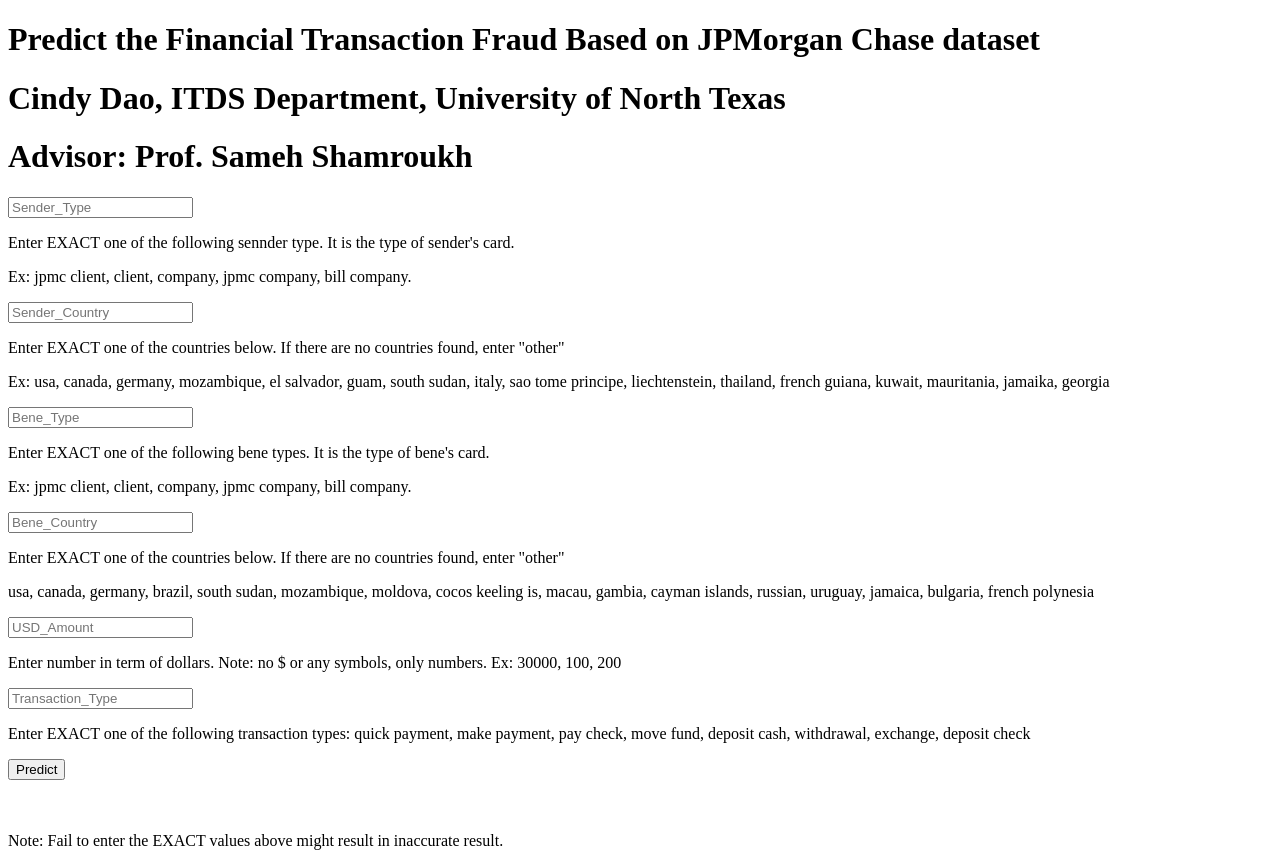
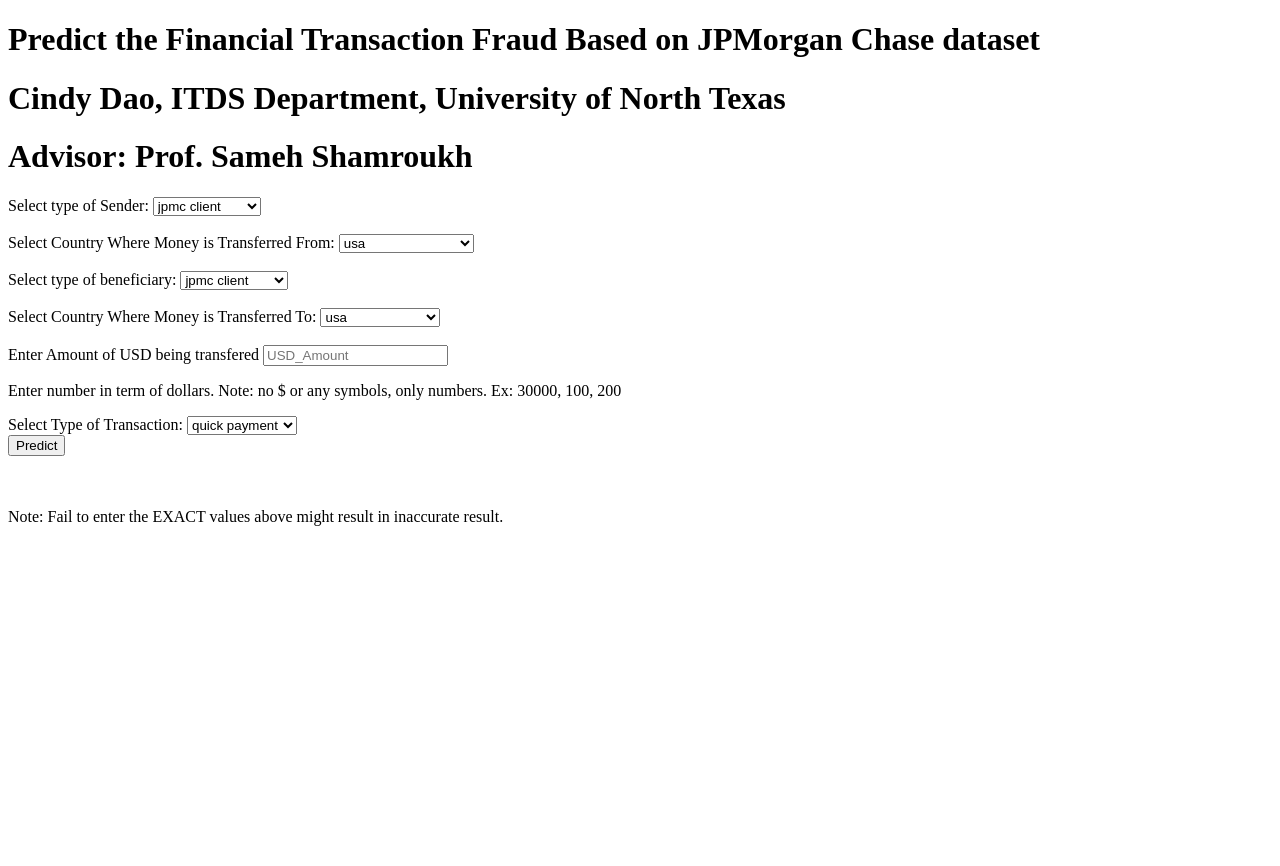
Before and after one commit to cindydao95/Applied-MachineLearning-to-FinancialFraudTransaction-Detection, a Flask app: page / in a window 1280 px wide. After the commit the page ends 526 px from the top, so only its background shows below. Run offline with Flask 2, Linux system fonts and the light colour scheme; parts of the project's set-up code (start-up, migrations or seed data) failed here and were passed over.

Commit message:
modified home.html

```diff
--- a/templates/home.html
+++ b/templates/home.html
@@ -3,7 +3,7 @@
 
 <head>
   <meta charset="UTF-8">
-  <title>ML API</title>
+  <title>Financial Transaction Fraud Detection</title>
   <link href='https://fonts.googleapis.com/css?family=Pacifico' rel='stylesheet' type='text/css'>
 <link href='https://fonts.googleapis.com/css?family=Arimo' rel='stylesheet' type='text/css'>
 <link href='https://fonts.googleapis.com/css?family=Hind:300' rel='stylesheet' type='text/css'>
@@ -20,22 +20,89 @@
 
      <!-- Main Input For Receiving Query to our ML -->
     <form action="{{ url_for('predict')}}"method="post">
-      <input type="text" name="Sender_Type" placeholder="Sender_Type" required="required" /><br>
-      <p>Enter EXACT one of the following sennder type. It is the type of sender's card.</p>
-      <p>Ex: jpmc client, client, company, jpmc company, bill company.</p>
-    	<input type="text" name="Sender_Country" placeholder="Sender_Country" required="required" /><br>
-      <p>Enter EXACT one of the countries below. If there are no countries found, enter "other" </p>
-      <p>Ex: usa, canada, germany, mozambique, el salvador, guam, south sudan, italy, sao tome principe, liechtenstein, thailand, french guiana, kuwait, mauritania, jamaika, georgia</p>
-        <input type="text" name="Bene_Type" placeholder="Bene_Type" required="required" /><br>
-        <p>Enter EXACT one of the following bene types. It is the type of bene's card.</p>
-        <p>Ex: jpmc client, client, company, jpmc company, bill company.</p>
-        <input type="text" name="Bene_Country" placeholder="Bene_Country" required="required" /><br>
-        <p>Enter EXACT one of the countries below. If there are no countries found, enter "other" </p>
-        <p>usa, canada, germany, brazil, south sudan, mozambique, moldova, cocos keeling is, macau, gambia, cayman islands, russian, uruguay, jamaica, bulgaria, french polynesia</p>
+      <div>
+        <label for="Sender_Type">Select type of Sender: </label>
+          <select name="Sender_Type">
+            <option>jpmc client</option>
+            <option>client</option>
+            <option>company</option>
+            <option>jpmc company</option>
+            <option>bill company</option>
+          </select>
+      </div><br>
+        <div>
+          <label for="countries">Select Country Where Money is Transferred From:</label>
+          <select id="countries" name="Sender_Country">
+            <option value="usa">usa</option>
+            <option value="canada">canada</option>
+            <option value="germany">germany</option>
+            <option value="mozambique">mozambique</option>
+            <option value="el_salvador">el_salvador</option>
+            <option value="guam">guam</option>
+            <option value="south_sudan">south_sudan</option>
+            <option value="italy">Italy</option>
+            <option value="sao_tome_principe">sao_tome_principe</option>
+            <option value="liechtenstein">liechtenstein</option>
+            <option value="thailand">thailand</option>
+            <option value="french_guiana">french_guiana</option>
+            <option value="kuwait">kuwait</option>
+            <option value="mauritania">mauritania</option>
+            <option value="jamaika">jamaica</option>
+            <option value="georgia">georgia</option>
+            <option value="other">other</option>
+          </select>
+        </div><br>
+      <div>
+        <label for="bene_type">Select type of beneficiary: </label>
+        <select name ="Bene_Type">
+          <option>jpmc client</option>
+          <option>client</option>
+          <option>company</option>
+          <option>jpmc company</option>
+          <option>bill company</option>
+        </select>
+      </div><br>
+      <div>
+        <label for="bene_countries">Select Country Where Money is Transferred To:</label>
+        <select name="Bene_Country">
+          <option value="usa">usa</option>
+          <option value="canada">canada</option>
+          <option value="germany">germany</option>
+          <option value="brazil">brazil</option>
+          <option value="south sudan">south Sudan</option>
+          <option value="mozambique">mozambique</option>
+          <option value="moldova">moldova</option>
+          <option value="cocos keeling is">cocos keeling is</option>
+          <option value="macau">macau</option>
+          <option value="gambia">gambia</option>
+          <option value="cayman islands">cayman islands</option>
+          <option value="russian">russian</option>
+          <option value="uruguay">uruguay</option>
+          <option value="jamaica">jamaica</option>
+          <option value="bulgaria">bulgaria</option>
+          <option value="french polynesia">french polynesia</option>
+          <option value="other">other</option>
+        </select>
+      </div><br>
+      <div>
+        <label>Enter Amount of USD being transfered</label>
         <input type="text" name="USD_Amount" placeholder="USD_Amount" required="required" /><br>
         <p>Enter number in term of dollars. Note: no $ or any symbols, only numbers. Ex: 30000, 100, 200</p>
-        <input type="text" name="Transaction_Type" placeholder="Transaction_Type" required="required" /><br>
-        <p>Enter EXACT one of the following transaction types: quick payment, make payment, pay check, move fund, deposit cash, withdrawal, exchange, deposit check</p>
+      </div>
+
+      <div>
+        <label>Select Type of Transaction: </label>
+        <select name = "Transaction_Type">
+          <option>quick payment</option>
+          <option>make payment</option>
+          <option>pay check</option>
+          <option>move fund</option>
+          <option>deposit cash</option>
+          <option>exchange</option>
+          <option>withdrawal</option>
+          <option>deposit check</option>
+        </select>
+      </div>
         <button type="submit" class="btn btn-primary btn-block btn-large">Predict</button>
 
     </form>
```
